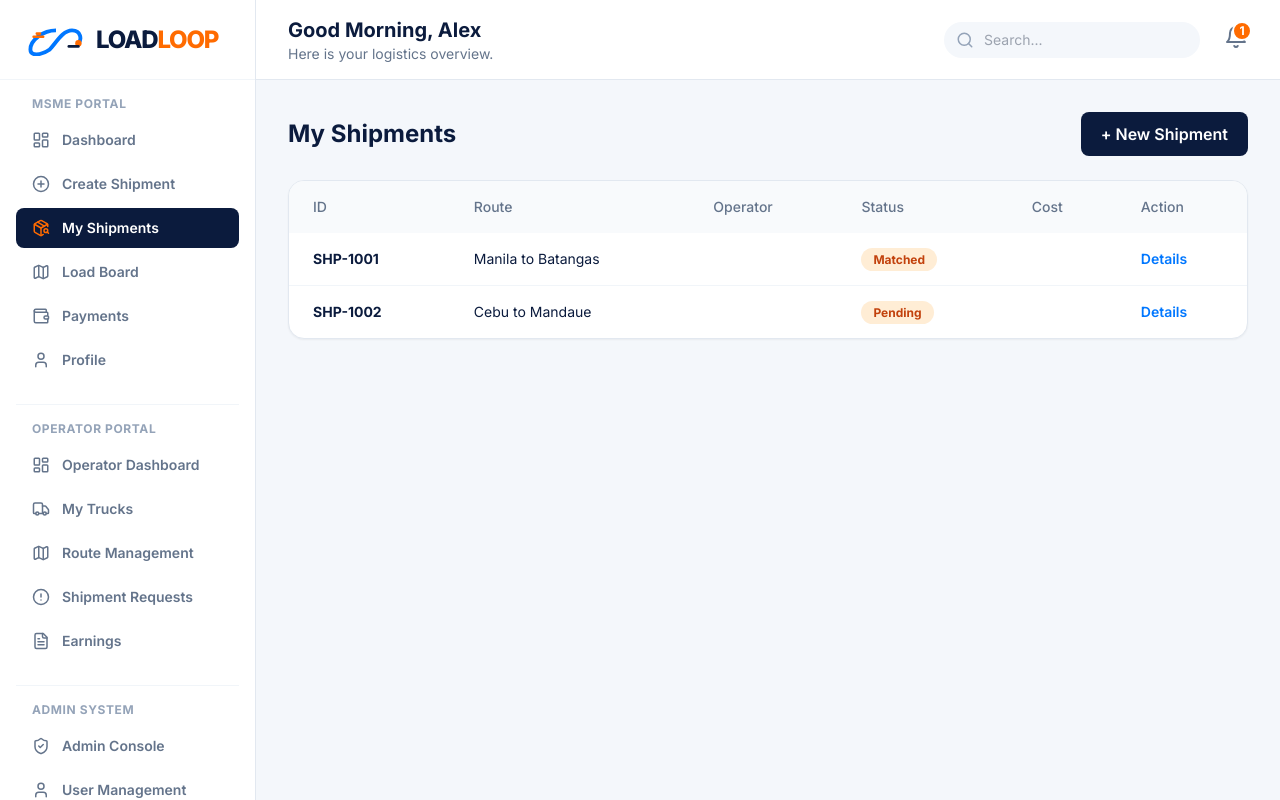
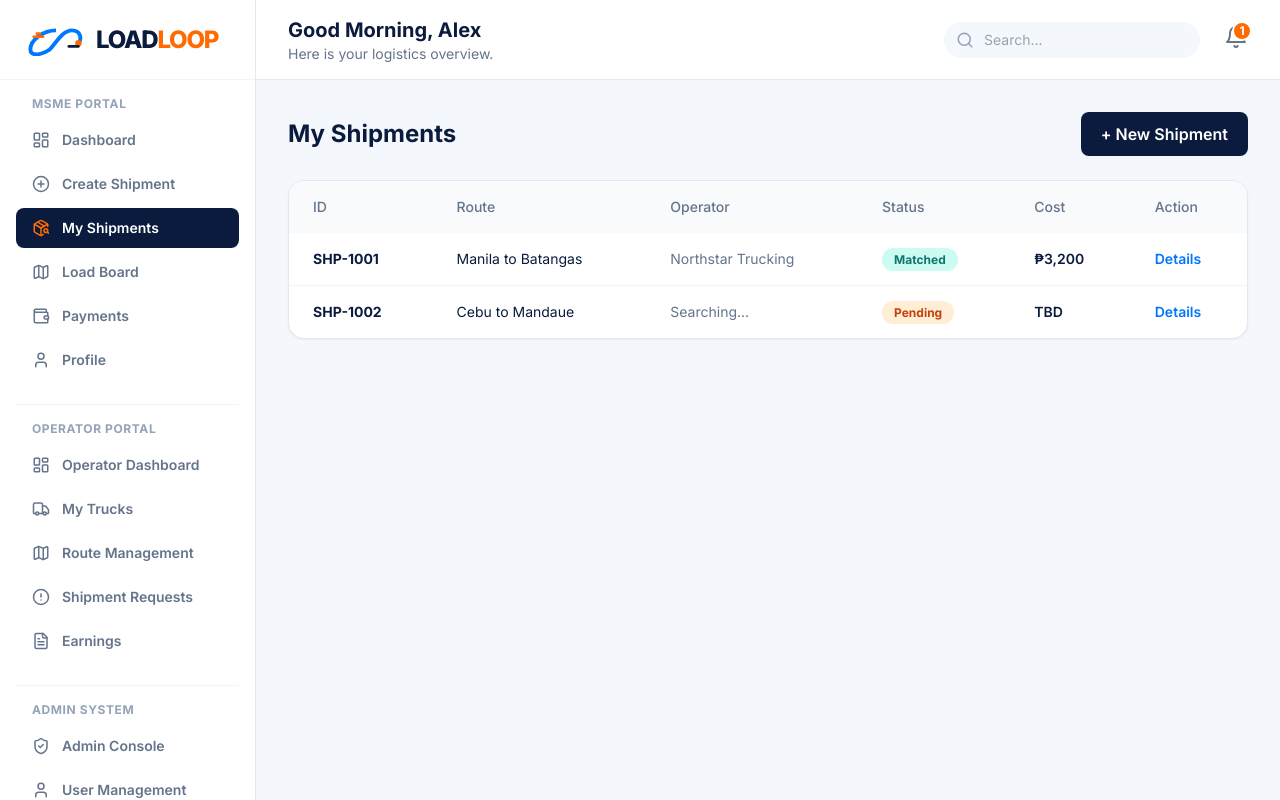
Before and after one commit to adiyel/loadloop-prototype, a Next.js app: page /dashboard/shipments in a window 1280 px wide. Built offline with nearby package versions, Linux system fonts and the light colour scheme.

Commit message:
Update page.tsx

```diff
--- a/app/dashboard/shipments/page.tsx
+++ b/app/dashboard/shipments/page.tsx
@@ -3,7 +3,7 @@ import { useApp } from "@/context/AppContext";
 import Link from "next/link";
 
 export default function MyShipments() {
-  const { shipments } = useApp();
+  const { shipments, bookings } = useApp();
 
   return (
     <div className="space-y-6">
@@ -27,24 +27,28 @@ export default function MyShipments() {
             </tr>
           </thead>
           <tbody className="divide-y divide-slate-100">
-            {shipments.map((s) => (
+            {shipments.map((s) => {
+              const booking = bookings.find(b => b.shipmentId === s.id);
+              return (
                 <tr key={s.id} className="hover:bg-slate-50">
                   <td className="px-6 py-4 font-bold text-brand-navy">{s.id}</td>
                   <td className="px-6 py-4">{s.origin} to {s.dest}</td>
-                <td className="px-6 py-4 text-slate-500">{s.operator}</td>
+                  <td className="px-6 py-4 text-slate-500">{booking ? booking.operator : "Searching..."}</td>
                   <td className="px-6 py-4">
                     <span className={`px-3 py-1 rounded-full text-xs font-bold ${
                       s.status === "Delivered" ? "bg-green-100 text-green-700" :
                       s.status === "In Transit" ? "bg-blue-100 text-blue-700" :
+                      s.status === "Matched" ? "bg-teal-100 text-teal-700" :
                       "bg-orange-100 text-orange-700"
                     }`}>{s.status}</span>
                   </td>
-                <td className="px-6 py-4 font-semibold">{s.cost}</td>
+                  <td className="px-6 py-4 font-semibold">{booking ? `₱${booking.cost.toLocaleString()}` : "TBD"}</td>
                   <td className="px-6 py-4">
                     <Link href={`/dashboard/shipments/${s.id}`} className="text-brand-blue font-semibold hover:underline">Details</Link>
                   </td>
                 </tr>
-            ))}
+              );
+            })}
           </tbody>
         </table>
       </div>
```
Lines whose indentation alone changed are shown as unchanged.
